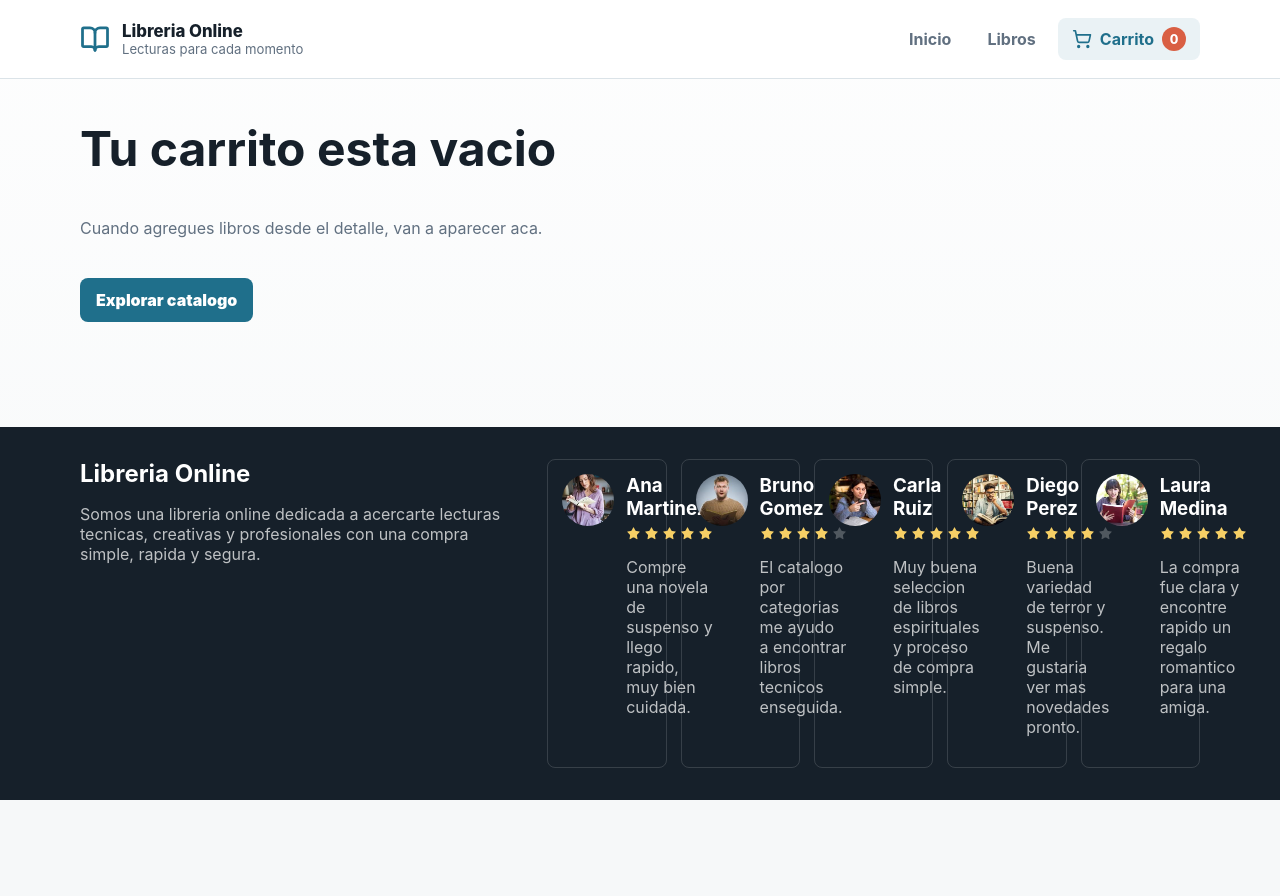
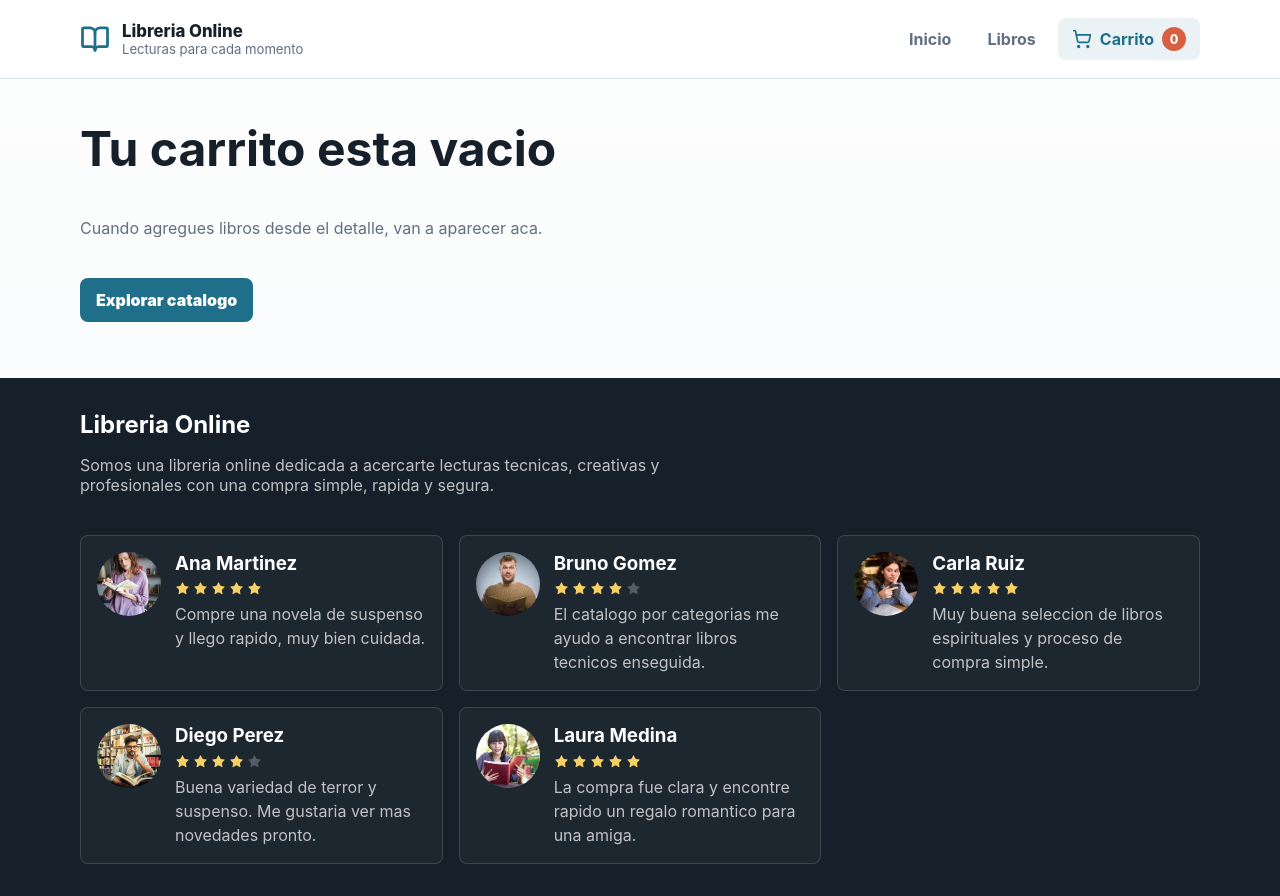
Before and after one commit to Acarreira2023/Libreria_Online, a React (Vite) app: page /carrito in a window 1280 px wide. Before the commit the page ends 800 px from the top, so only its background shows below. Built offline with nearby package versions, Linux system fonts and the light colour scheme.

Commit message:
Mejorar layout de reseñas

```diff
--- a/src/components/Footer/Footer.module.css
+++ b/src/components/Footer/Footer.module.css
@@ -7,9 +7,12 @@
 .content {
   width: min(1120px, calc(100% - 32px));
   display: grid;
-  grid-template-columns: minmax(240px, 1fr) 1.5fr;
-  gap: 32px;
+  gap: 24px;
   margin: 0 auto;
+}
+
+.info {
+  max-width: 680px;
 }
 
 .info h2,
@@ -24,22 +27,27 @@
 
 .reviews {
   display: grid;
-  grid-template-columns: repeat(5, minmax(0, 1fr));
-  gap: 14px;
+  grid-template-columns: repeat(auto-fit, minmax(300px, 1fr));
+  gap: 16px;
 }
 
 .reviewCard {
   display: flex;
   align-items: flex-start;
-  gap: 12px;
+  gap: 14px;
   border: 1px solid rgba(255, 255, 255, 0.14);
   border-radius: 8px;
-  padding: 14px;
+  background: rgba(255, 255, 255, 0.03);
+  padding: 16px;
+}
+
+.reviewCard h3 {
+  line-height: 1.25;
 }
 
 .avatar {
-  width: 52px;
-  height: 52px;
+  width: 64px;
+  height: 64px;
   flex: 0 0 auto;
   border-radius: 50%;
   object-fit: cover;
@@ -51,6 +59,11 @@
   margin: 6px 0;
 }
 
+.reviewCard p {
+  margin: 0;
+  line-height: 1.5;
+}
+
 .starFilled {
   color: #f6cf65;
 }
@@ -59,15 +72,14 @@
   color: rgba(255, 255, 255, 0.25);
 }
 
-@media (max-width: 1100px) {
-  .reviews {
-    grid-template-columns: repeat(2, minmax(0, 1fr));
-  }
-}
-
 @media (max-width: 860px) {
-  .content,
   .reviews {
     grid-template-columns: 1fr;
   }
 }
+
+@media (max-width: 460px) {
+  .reviewCard {
+    flex-direction: column;
+  }
+}
```
